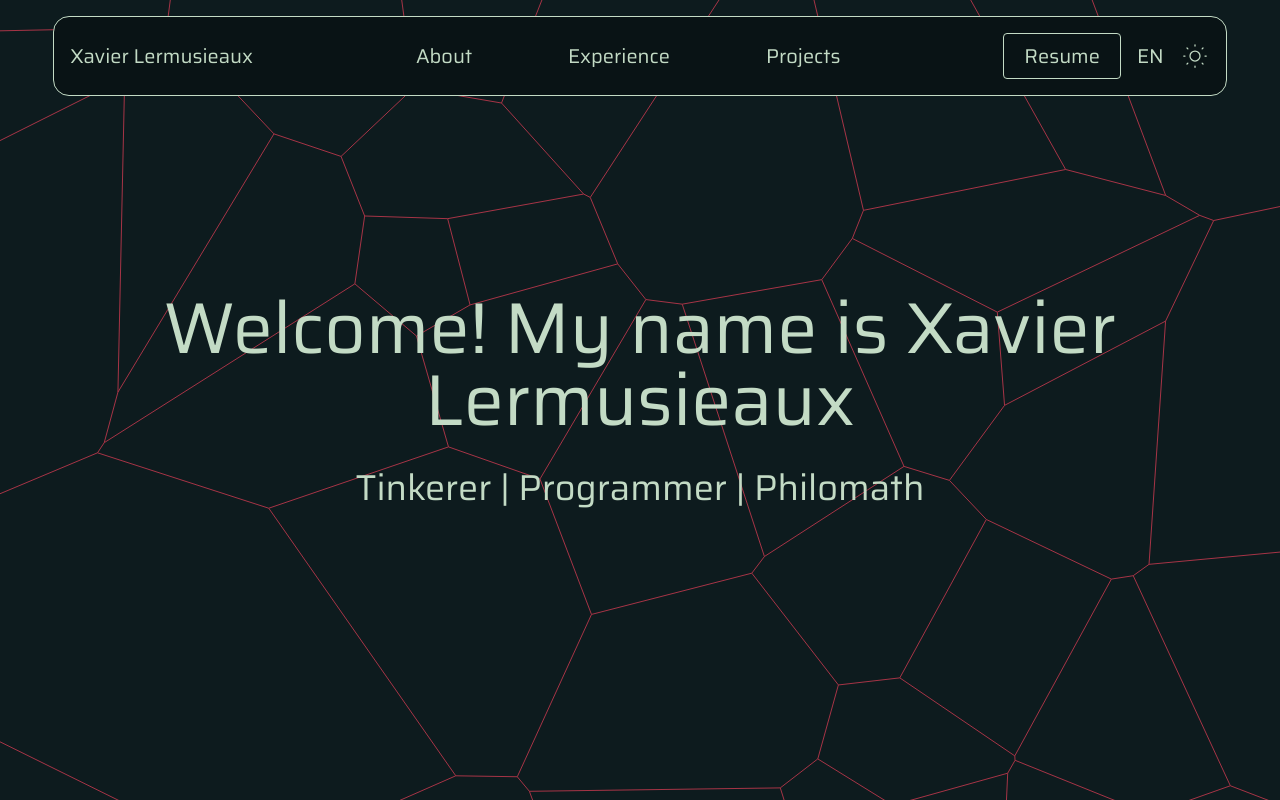
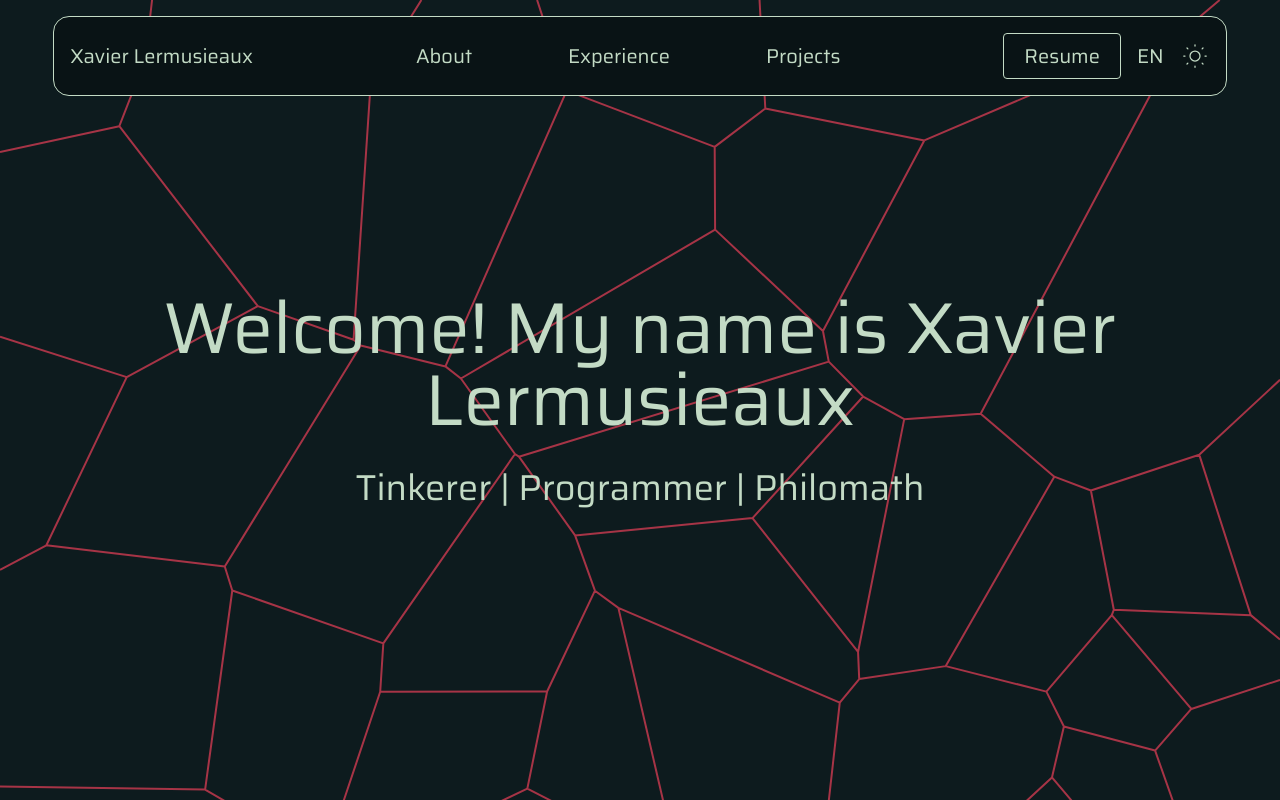
Before and after one commit to Egzavyer/portfolio, a React (Vite) app: page / in a window 1280 px wide. Shown: the top 800 px of the page. Built offline with nearby package versions, Linux system fonts and the light colour scheme.

Commit message:
feat: bg animation

```diff
--- a/src/components/Background.tsx
+++ b/src/components/Background.tsx
@@ -1,4 +1,4 @@
-import { useEffect, useRef, useState, type RefObject } from "react";
+import { useEffect, useRef, type RefObject } from "react";
 import { useDimensions } from "../hooks/useDimensions";
 import * as d3 from "d3-delaunay";
 
@@ -7,53 +7,99 @@ type BackgroundProps = {
   siteRef: RefObject<HTMLDivElement>;
 };
 
+type Particle = {
+  x: number;
+  y: number;
+  vx: number;
+  vy: number;
+};
+
 export function Background({ children, siteRef }: BackgroundProps) {
   const { height, width } = useDimensions(siteRef);
-  const [mousePos, setMousePos] = useState([0, 0]);
+
+  const pathRef = useRef<SVGPathElement | null>(null);
+  const svgRef = useRef<SVGSVGElement | null>(null);
+  const requestRef = useRef<number | null>(null);
+
+  const particles = useRef<Particle[]>([]);
+
+  const mousePos = useRef<[number, number]>([width / 2, height / 2]);
+
+  const createParticles = () => {
+    particles.current = Array.from({ length: 150 }, () => ({
+      x: Math.random() * width,
+      y: Math.random() * height,
+      vx: (Math.random() - 0.5) * 0.5,
+      vy: (Math.random() - 0.5) * 0.5,
+    }));
+  };
 
   useEffect(() => {
+    createParticles();
+
+    const animate = () => {
+      for (const particle of particles.current) {
+        particle.x += particle.vx;
+        particle.y += particle.vy;
+
+        if (particle.x < 0) particle.x = width;
+        if (particle.x > width) particle.x = 0;
+
+        if (particle.y < 0) particle.y = height;
+        if (particle.y > height) particle.y = 0;
+      }
+
+      const points: [number, number][] = particles.current.map((p) => [
+        p.x,
+        p.y,
+      ]);
+
+      points.push(mousePos.current);
+
+      const delaunay = d3.Delaunay.from(points);
+
+      const voronoi = delaunay.voronoi([0, 0, width, height]);
+
+      pathRef.current?.setAttribute("d", voronoi.render());
+
+      requestRef.current = requestAnimationFrame(animate);
+    };
+
+    requestRef.current = requestAnimationFrame(animate);
+
     const handleMouseMove = (event: MouseEvent) => {
-      setMousePos([event.pageX, event.pageY]);
+      if (!svgRef.current) return;
+
+      mousePos.current = [event.pageX, event.pageY];
     };
 
     window.addEventListener("mousemove", handleMouseMove);
 
     return () => {
       window.removeEventListener("mousemove", handleMouseMove);
+
+      if (requestRef.current) {
+        cancelAnimationFrame(requestRef.current);
+      }
     };
-  }, []);
-
-  const seeds = useRef(
-    Array.from(
-      { length: 150 },
-      () => [Math.random(), Math.random()] as [number, number],
-    ),
-  );
-
-  const particles = seeds.current.map(
-    ([x, y]) => [x * width, y * height] as [number, number],
-  );
-
-  const delaunay = d3.Delaunay.from([...particles, mousePos] as [
-    number,
-    number,
-  ][]);
-  const voronoi = delaunay.voronoi([0, 0, width, height]);
-
-  voronoi.render();
-  const voronoiPath = (
-    <path
-      d={voronoi.render()}
-      stroke={"var(--color-accent)"}
-      fill={"var(--color-primary)"}
-    />
-  );
+  }, [width, height]);
 
   return (
     <div className="size-full">
-      <svg className="absolute bg-primary -z-10" width={width} height={height}>
-        {voronoiPath}
+      <svg
+        ref={svgRef}
+        className="absolute bg-primary -z-10"
+        width={width}
+        height={height}
+      >
+        <path
+          ref={pathRef}
+          stroke="var(--color-accent)"
+          fill="var(--color-primary)"
+          strokeWidth={2}
+        />
       </svg>
+
       {children}
     </div>
   );
```
